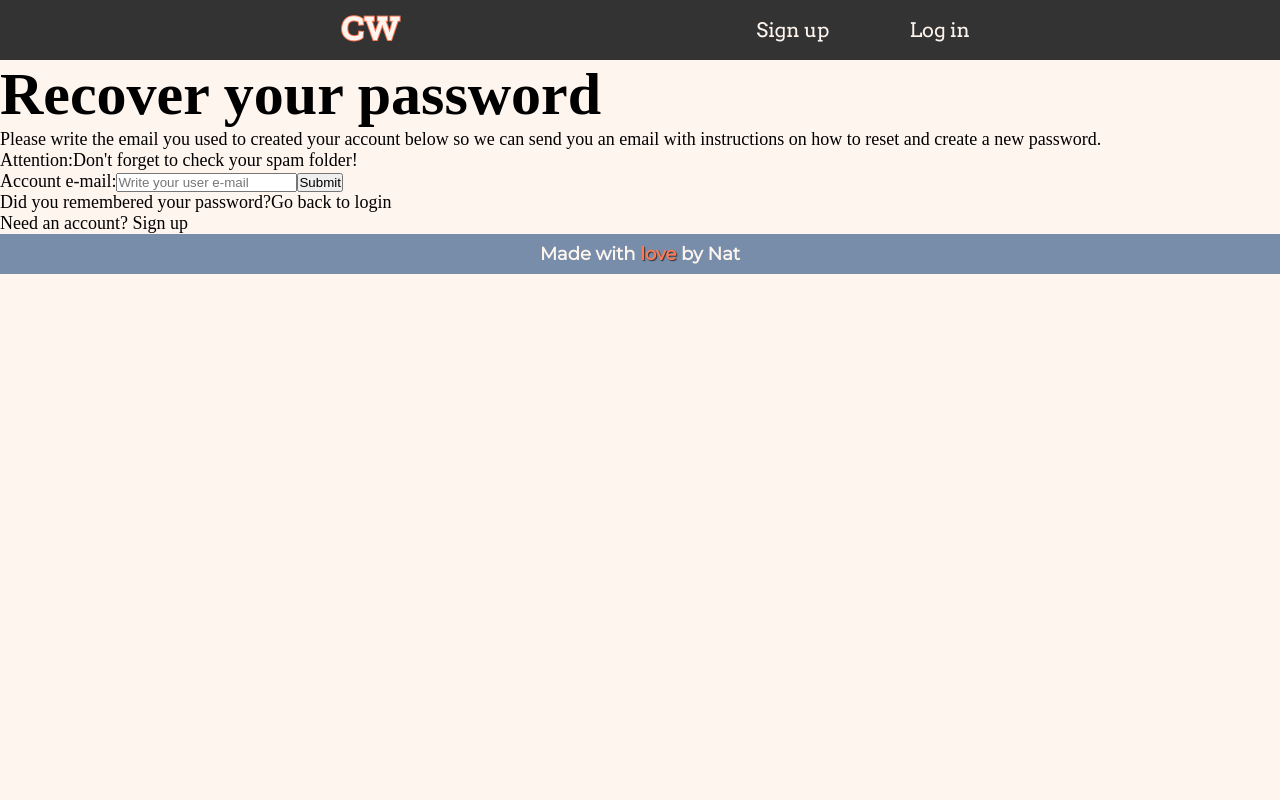
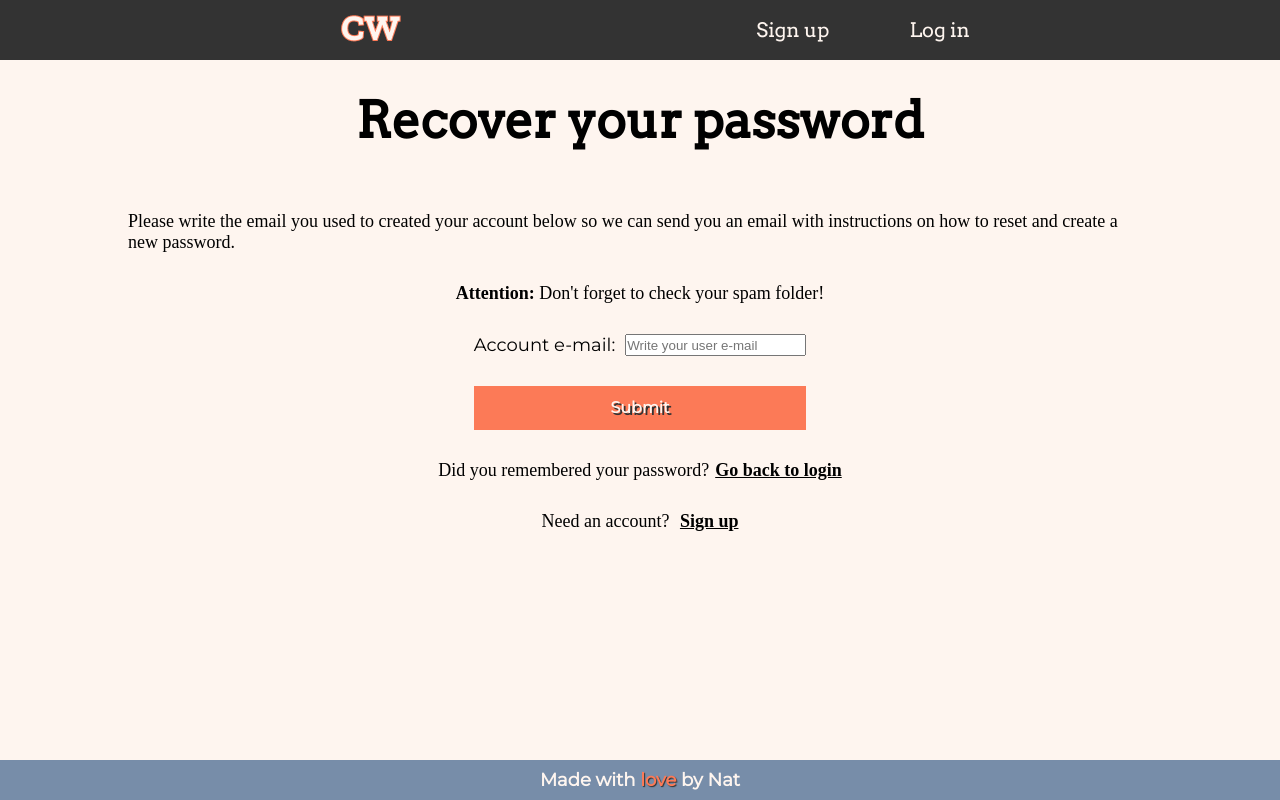
Before and after one commit to natalledm/creative-writing-LMS, a React (Create React App) app: page /recover-password in a window 1280 px wide. Built offline with nearby package versions, Linux system fonts and the light colour scheme; no server answers; the database is empty.

Commit message:
Recover password css done

```diff
--- a/src/pages/RecoverPassword.jsx
+++ b/src/pages/RecoverPassword.jsx
@@ -3,6 +3,9 @@ import { Link, useNavigate } from "react-router-dom";
 import InputField from "../components/InputField";
 import { recoverUser } from "../scripts/firebaseAuthentication";
 import formInfo from "../data/recover-password.json";
+
+import "../styles/not-logged-content-layout.css";
+import "../styles/pages/recover-password-page.css";
 
 export default function RecoverPassword() {
   const navigation = useNavigate();
@@ -30,27 +33,32 @@ export default function RecoverPassword() {
   }
 
   return (
-    <div>
-      <h1>Recover your password</h1>
+    <div className="not-logged-body recover-container">
+      <h2 className="recover-title">Recover your password</h2>
       <p>
         Please write the email you used to created your account below so we can
         send you an email with instructions on how to reset and create a new
         password.
       </p>
       <p>
-        <span>Attention:</span>
+        <strong>Attention: </strong>
         Don't forget to check your spam folder!
       </p>
-      <form onSubmit={onSubmit}>
+      <form onSubmit={onSubmit} className="recover-form">
         <InputField state={[email, setEmail]} fieldInfo={formInfo.email} />
-        <button>Submit</button>
+        <button className="main-button">Submit</button>
       </form>
       <p>
         Did you remembered your password?
-        <Link to="/login">Go back to login</Link>
+        <Link to="/login" className="link-recover">
+          Go back to login
+        </Link>
       </p>
       <p>
-        Need an account? <Link to={"/signup"}>Sign up</Link>
+        Need an account?{" "}
+        <Link to={"/signup"} className="link-recover">
+          Sign up
+        </Link>
       </p>
     </div>
   );
--- a/src/pages/Signup.jsx
+++ b/src/pages/Signup.jsx
@@ -40,7 +40,7 @@ export default function Signup() {
 
   return (
     <div className="not-logged-body signup-container">
-      <h1 className="signup-title">Create an account</h1>
+      <h2 className="signup-title">Create an account</h2>
       <form onSubmit={onSubmit} className="signup-form">
         <InputField
           state={[fullName, setFullName]}
--- /dev/null
+++ b/src/styles/pages/recover-password-page.css
@@ -0,0 +1,35 @@
+.recover-container {
+  display: flex;
+  flex-direction: column;
+  align-items: center;
+  gap: 3rem;
+}
+
+.recover-title {
+  font-family: var(--other-headers-font);
+  margin: 3rem;
+}
+
+.recover-form {
+  display: flex;
+  flex-direction: column;
+  gap: 3rem;
+  font-family: var(--text-font);
+  max-width: 350px;
+}
+
+.recover-form label {
+  display: flex;
+  justify-content: space-evenly;
+}
+
+.recover-form input {
+  margin-left: 1rem;
+}
+
+.link-recover {
+  text-decoration: underline;
+  font-weight: bold;
+  margin-left: 0.6rem;
+  cursor: pointer;
+}
```
